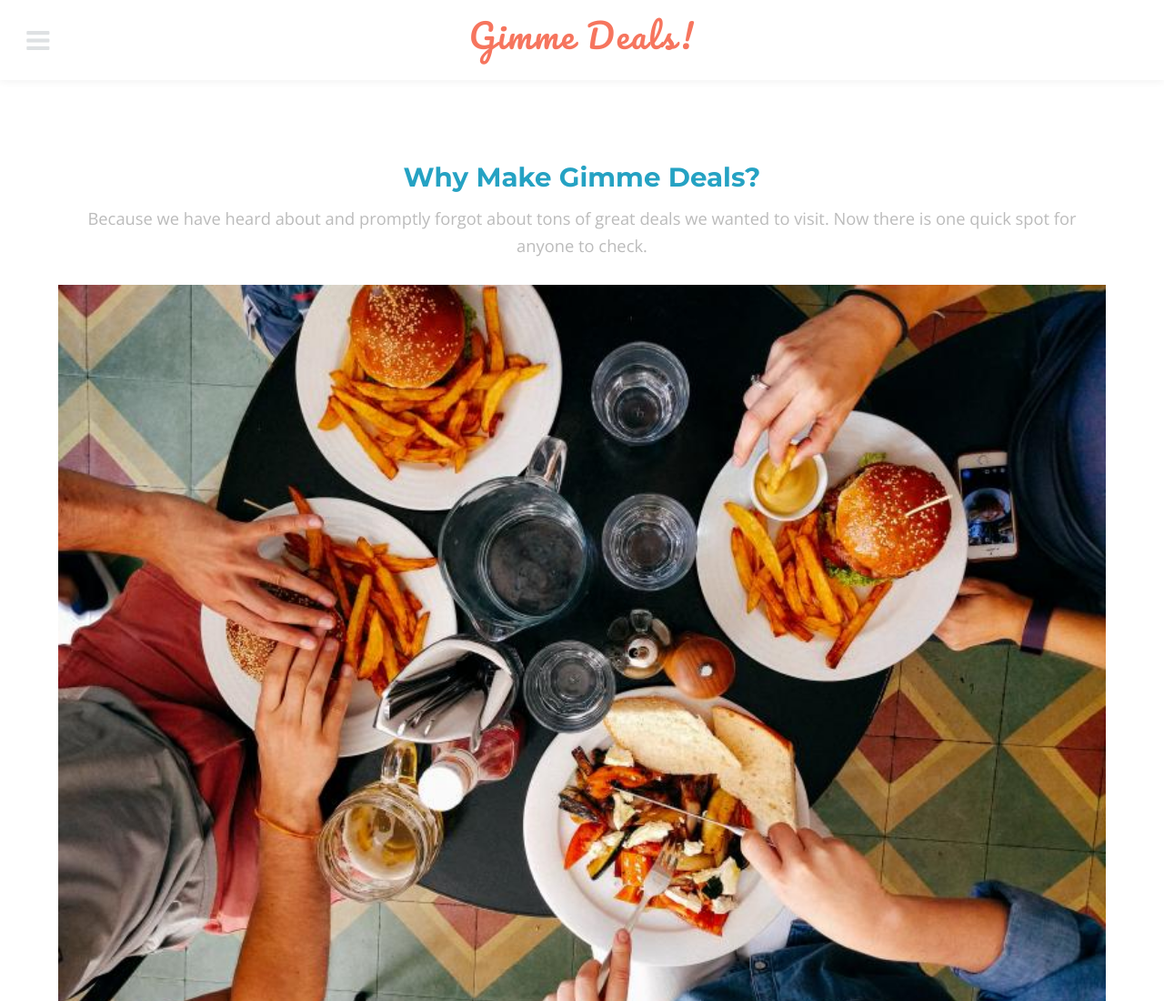
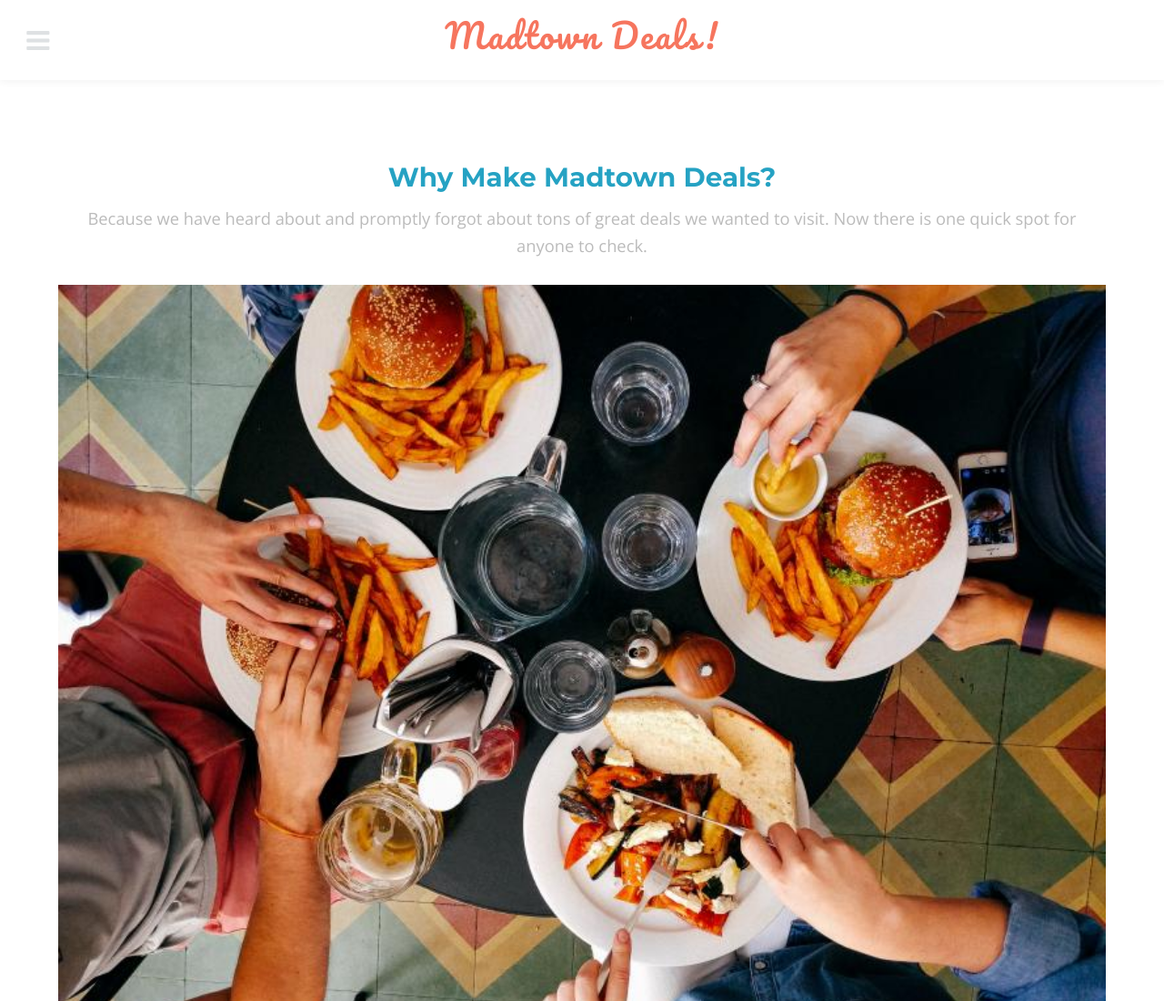
Before and after one commit to I-Dont-Remember/GimmeDeals, a plain HTML site: page about.html in a window 1280 px wide. Shown: the top 1100 px of the page at 91% size. Drawn offline with nearby package versions, Linux system fonts and the light colour scheme; a script that the page names is missing.

Commit message:
Update name to Madtown in frontend

```diff
--- a/about.html
+++ b/about.html
@@ -6,7 +6,7 @@
 -->
 <html>
 	<head>
-		<title>About - Gimme Deals</title>
+		<title>About - Madtown Deals</title>
 		<meta charset="utf-8" />
 		<meta name="viewport" content="width=device-width, initial-scale=1" />
 		<link rel="stylesheet" href="assets/css/main.css" />
@@ -18,7 +18,7 @@
 				<nav class="left">
 					<a href="#menu"><span>Menu</span></a>
 				</nav>
-				<a href="index.html" class="logo">Gimme Deals!</a>
+				<a href="index.html" class="logo">Madtown Deals!</a>
 			</header>
 
 		<!-- Menu -->
@@ -33,7 +33,7 @@
 			<section id="main" class="wrapper">
 				<div class="inner">
 					<header class="align-center">
-						<h1>Why Make Gimme Deals?</h1>
+						<h1>Why Make Madtown Deals?</h1>
 						<p>Because we have heard about and promptly forgot about tons of great deals we wanted to visit. Now there is one quick spot for anyone to check.
 						</p>
 					</header>
```
Also changed, not shown: index.html (+3 -3 lines).
